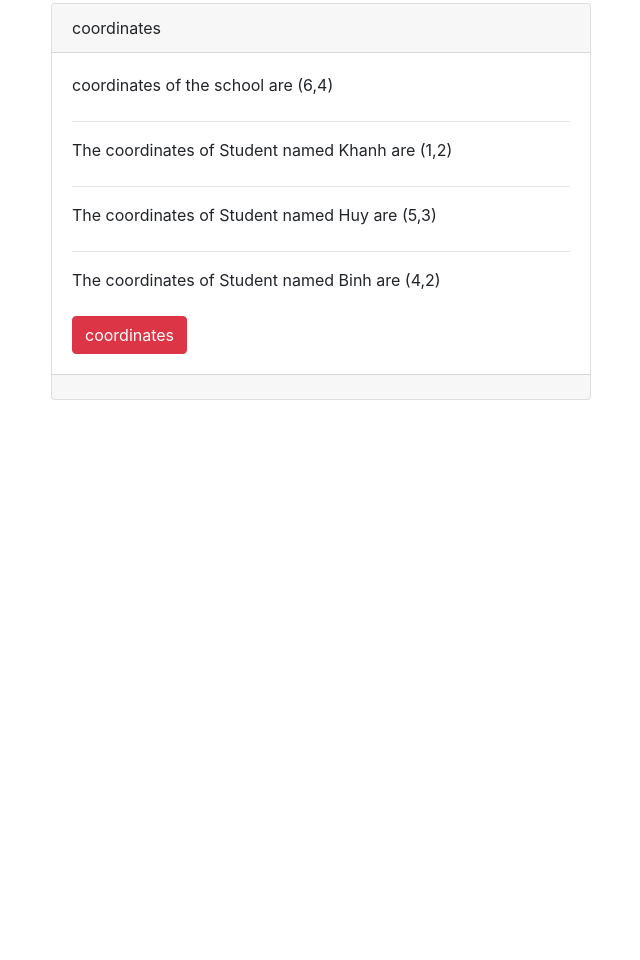
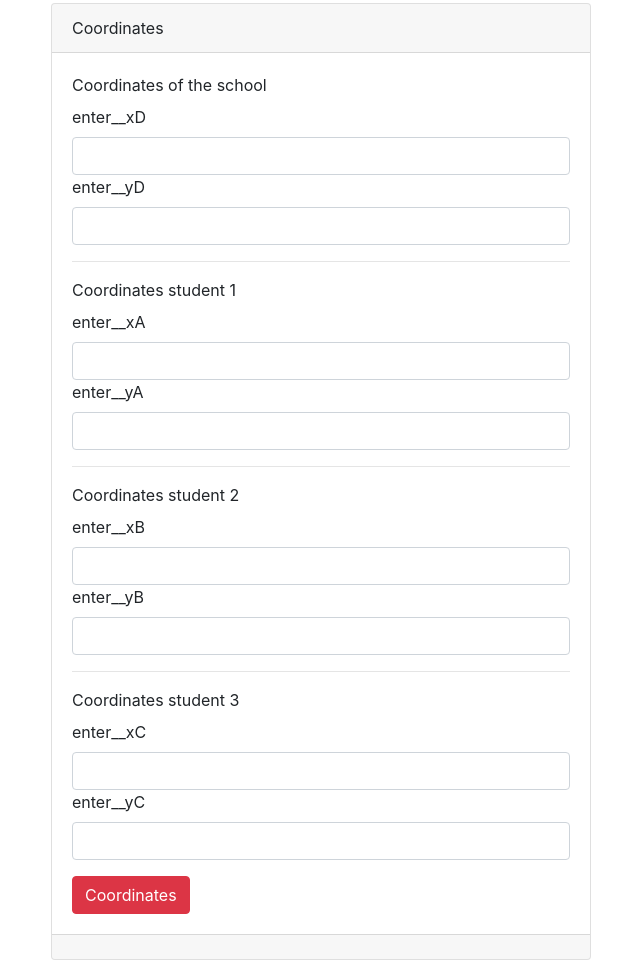
Before and after one commit to Khanh1234-glitch/TruongNguyenBaoKhanh_BC22_bonus__assignment__lession4__js, a plain HTML site: page bonus__assignment__lession4__js/index.html in a window 1280 px wide. Shown: the part 1091-2051 px from the top of the page, without its empty margins (34-674 px from the left). Before the commit the page ends 1491 px from the top, so only its background shows below. Drawn offline with nearby package versions, Linux system fonts and the light colour scheme.

Commit message:
Update index.html

```diff
--- a/bonus__assignment__lession4__js/index.html
+++ b/bonus__assignment__lession4__js/index.html
@@ -93,28 +93,50 @@
         </div>
     </div>
     <hr/>
-    <!-- Lession3 -->
+  <!-- Lession 4 -->
     <div class="container">
         <div class="row">
             <div class="col-md-6">
                 <div class="card">
                     <div class="card-header">
-                        coordinates
+                        Coordinates
                     </div>
                     <div class="card-body">
                         <div class="form-group">
-                            <label for="">coordinates of the school are (6,4)</label>
-                            <hr>
-                            <label for="">The coordinates of Student named Khanh are (1,2)</label>
-                            <hr>
-                            <label for="">The coordinates of Student named Huy are (5,3)</label>
-                            <hr>
-                            <label for="">The coordinates of Student named Binh are (4,2)</label>
+                            <label for="">Coordinates of the school</label><br>
+                            <label for="">enter__xD </label>
+                            <input id="xD" type="text" class="form-control">
+                            <label for="">enter__yD </label>
+                            <input id="yD" type="text" class="form-control">
+                        </div>
+                        <hr>
+                        <div class="form-group">
+                            <label for="">Coordinates student 1 </label><br>
+                            <label for="">enter__xA </label>
+                            <input id="xA" type="text" class="form-control">
+                            <label for="">enter__yA </label>
+                            <input id="yA" type="text" class="form-control">
+                        </div>
+                        <hr>
+                        <div class="form-group">
+                            <label for="">Coordinates student 2 </label><br>
+                            <label for="">enter__xB </label>
+                            <input id="xB" type="text" class="form-control">
+                            <label for="">enter__yB </label>
+                            <input id="yB" type="text" class="form-control">
+                        </div>
+                        <hr>
+                        <div class="form-group">
+                            <label for="">Coordinates student 3 </label><br>
+                            <label for="">enter__xC </label>
+                            <input id="xC" type="text" class="form-control">
+                            <label for="">enter__yC </label>
+                            <input id="yC" type="text" class="form-control">
+                        </div>
 
-                        </div>
-                        <button id="btn__coordinates" class="btn btn-danger">coordinates</button>
+                        <button id="btn__Coordinates" class="btn btn-danger">Coordinates</button>
                     </div>
-                    <div id="footer__coordinates" class="card-footer text-muted">
+                    <div id="footer__Coordinates" class="card-footer text-muted">
                     </div>
                 </div>
             </div>
```
